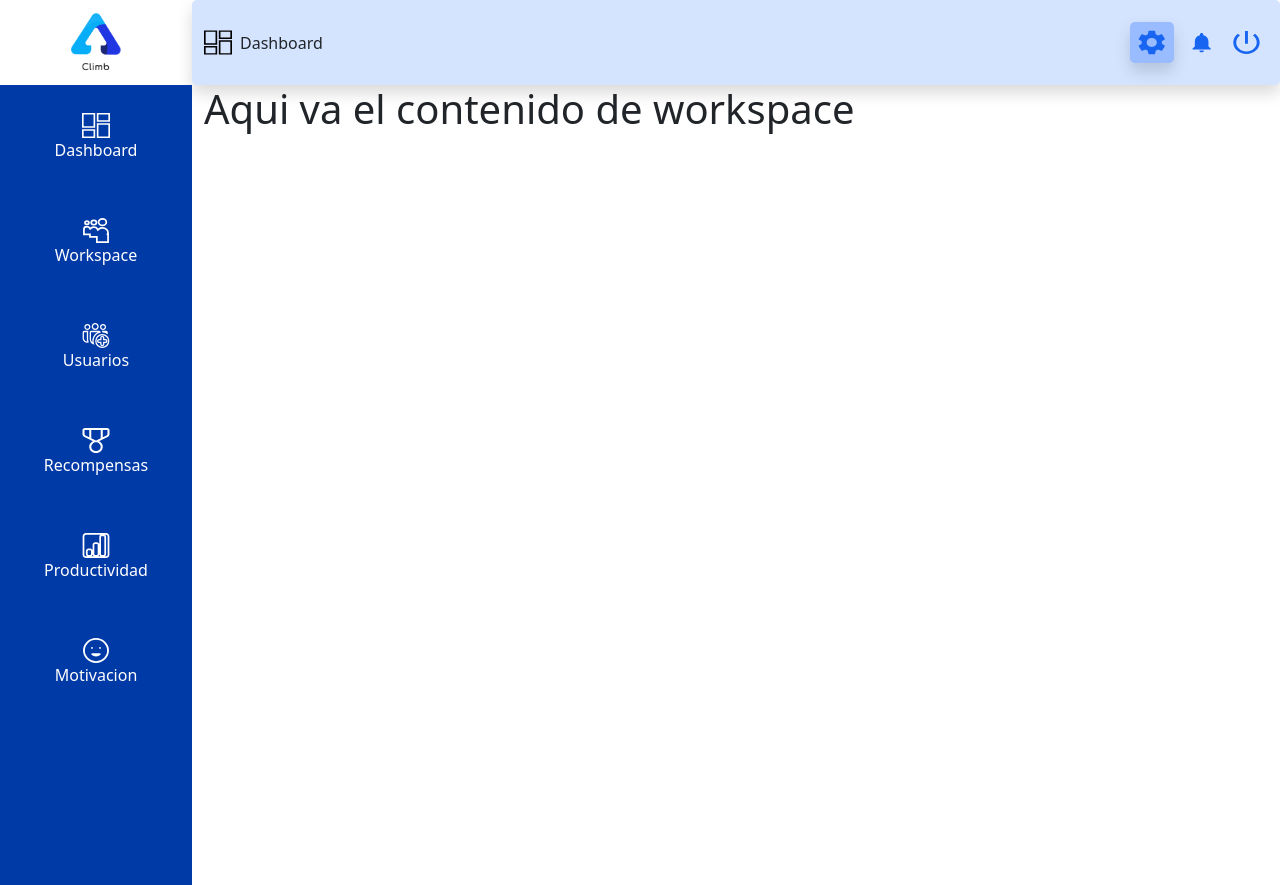
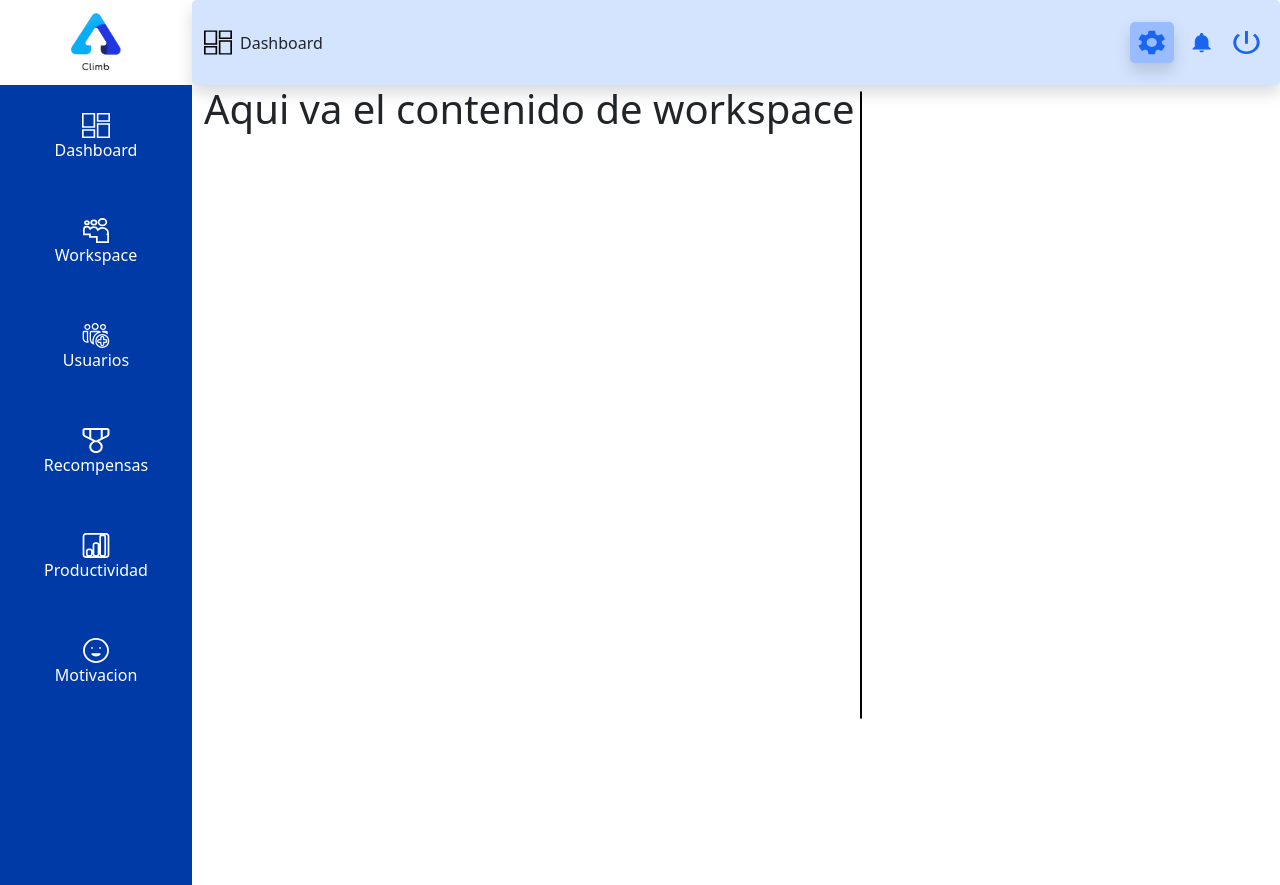
Before and after one commit to Climb-App/frontend-climb, a Next.js app: page /workspace in a window 1280 px wide. Built offline with nearby package versions, Linux system fonts and the light colour scheme.

Commit message:
Add style "flex" lateral menu

```diff
--- a/components/MainLayout/index.js
+++ b/components/MainLayout/index.js
@@ -11,7 +11,9 @@ export default function MainLayoutComponent(props) {
         <main className="container-fluid">
             <div className="row main">
                 <Lateral/>
-                <Contents>{props.children}</Contents>
+                <Contents>
+                  {props.children}
+                </Contents>
             </div>
         </main>
       </>
--- a/components/commons/cards.js
+++ b/components/commons/cards.js
@@ -2,9 +2,10 @@ import React from 'react';
 
 
 export default function Cards(props) {
+
   return (
     <>
-      <div className="cards">
+      <div className='cards'>
         {props.children}
       </div>
     </>
--- a/components/commons/index.js
+++ b/components/commons/index.js
@@ -1,7 +1,10 @@
+import React from 'react';
 import Cards from './cards';
 import Buttons from './buttons';
+import Title from './title';
 
 module.exports =  {
   Cards,
   Buttons,
+  Title,
 }
--- a/pages/index.js
+++ b/pages/index.js
@@ -1,15 +1,15 @@
 import React from 'react';
 import MainLayoutComponent from '../components/MainLayout/index';
-
+import Buttons from '../components/commons/index'
 
 export default function Home() {
-
 
   return (
     <>
       <MainLayoutComponent>
 
-        <h1>Dashboard</h1>
+        <h1>Hola Mundo</h1>
+        <Buttons/>
 
       </MainLayoutComponent>
     </>
--- a/pages/profile/index.js
+++ b/pages/profile/index.js
@@ -3,6 +3,8 @@ import MainLayoutComponent from '../../components/MainLayout/index';
 
 
 export default function PerfilUsuario() {
+
+
 
   return (
     <>
--- a/pages/workspace/index.js
+++ b/pages/workspace/index.js
@@ -1,5 +1,7 @@
 import React from 'react';
 import MainLayoutComponent from '../../components/MainLayout/index';
+import Cards from '../../components/commons/cards'
+
 
 
 export default function Workspace() {
@@ -8,6 +10,7 @@ export default function Workspace() {
       <MainLayoutComponent>
 
         <h1>Aqui va el contenido de workspace</h1>
+        <Cards/>
 
       </MainLayoutComponent>
     </>
--- a/styles/components_style/commons_style/_cards.scss
+++ b/styles/components_style/commons_style/_cards.scss
@@ -1,8 +1,7 @@
-
 .cards{
     border: 1px solid black;
     border-radius: 10px;
-    background-color: white;
+    margin: 6px 6px;
 }
 
 @media (max-width:375px){
```
Also changed, not shown: components/commons/title.js (added, +14 -0 lines), styles/components_style/commons_style/_commons.scss (line endings or trailing spaces).
